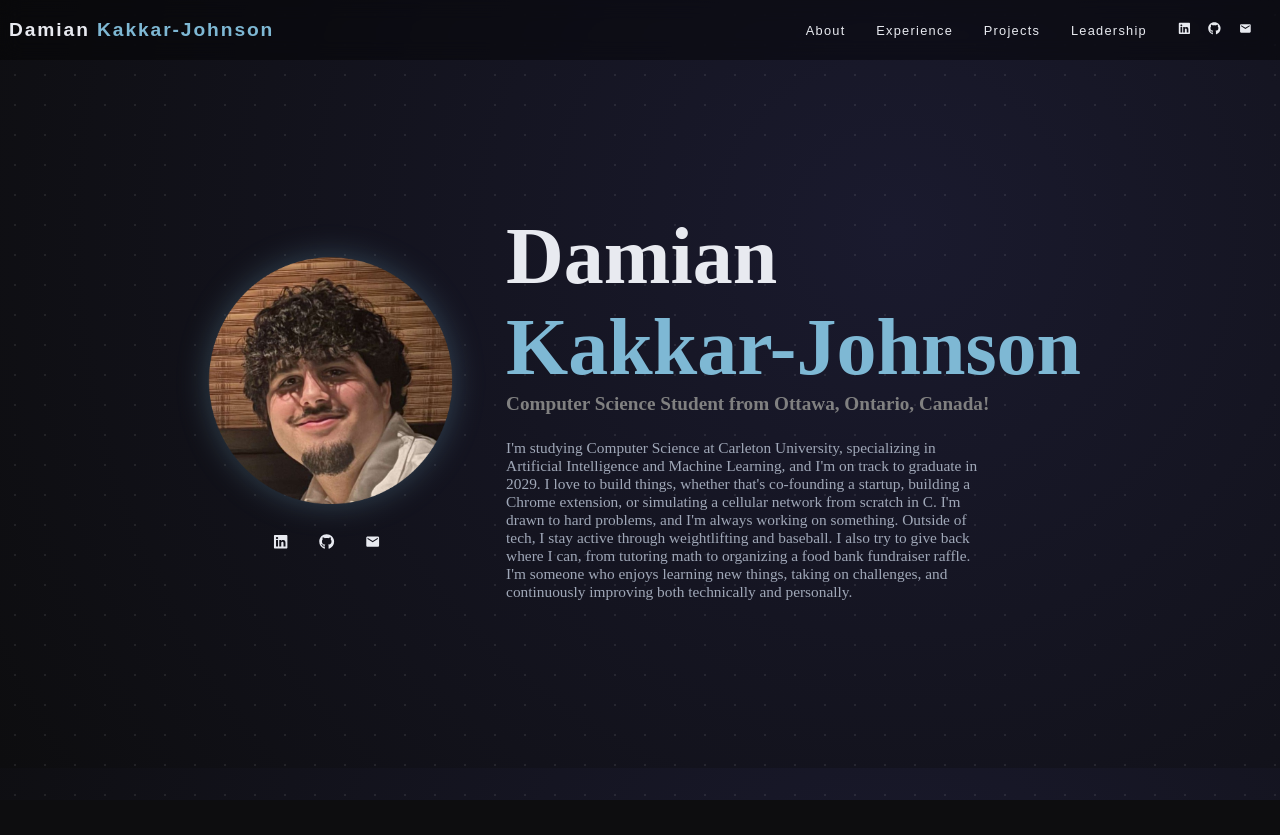
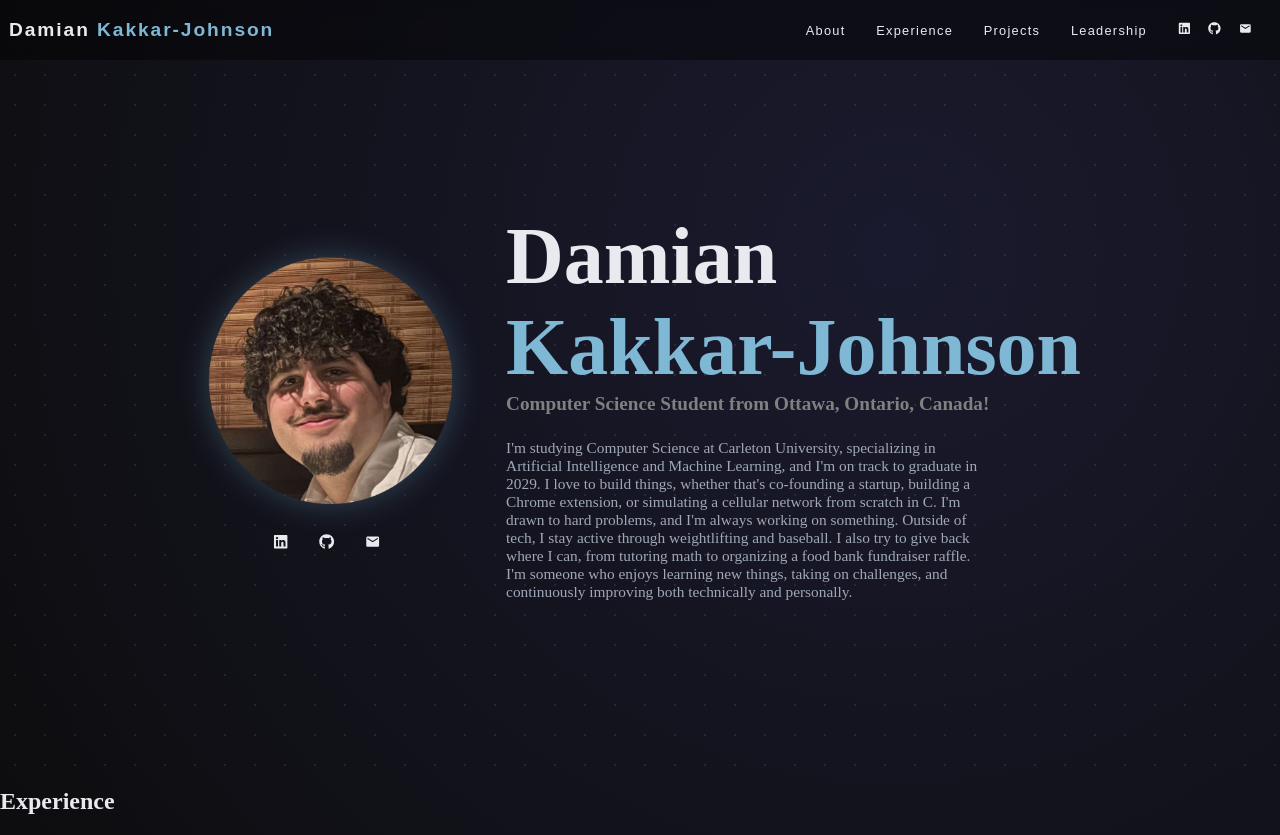
Before and after one commit to damiankakkarjohnson/website-portfolio, a React (Vite) app: page / in a window 1280 px wide. Before the commit the page ends 800 px from the top, so only its background shows below. Built offline with nearby package versions, Linux system fonts and the light colour scheme; a web font is replaced by a local one.

Commit message:
Experience Component Added  - New Experience.jsx file  - New Experience CSS section  - Tweaked background

```diff
--- a/src/App.jsx
+++ b/src/App.jsx
@@ -1,5 +1,6 @@
 import NavBar from './NavBar.jsx'
 import Intro from './Intro.jsx'
+import Experience from './Experience.jsx';
 
 function App() {
 
@@ -7,6 +8,7 @@ function App() {
     <>
       <NavBar/>
       <Intro/>
+      <Experience/>
     </>
   );
 }
--- /dev/null
+++ b/src/Experience.jsx
@@ -0,0 +1,11 @@
+
+function Experience() {
+
+    return(
+        <div id="experience">
+            <h2>Experience</h2>
+        </div>
+    );
+}
+
+export default Experience
--- a/src/css/index.css
+++ b/src/css/index.css
@@ -15,10 +15,7 @@
 body {
   margin: 0;
   background-color: #0d0d0f;
-  background-image:
-    radial-gradient(rgba(255,255,255,0.08) 1px, transparent 1px),
-    radial-gradient(circle at 70% 30%, #1a1a2e, #0d0d0f);
-  background-size: 30px 30px, cover;
+  background-image: radial-gradient(circle at 70% 30%, #1a1a2e, #0d0d0f);
 }
 
 /*-----------------------------------------------------------------------------------------------------*/
@@ -140,6 +137,8 @@ body {
   padding: 5vw 8vw;
   gap: 4vw;
   min-height: calc(80vh - var(--navbar-height));
+  background-image: radial-gradient(rgba(255,255,255,0.08) 1px, transparent 1px);
+  background-size: 30px 30px, cover;
 }
 
 #introText {
@@ -225,3 +224,13 @@ body {
 }
 
 /*-----------------------------------------------------------------------------------------------------*/
+
+
+
+/*----------------------------------------- Experience Styles -----------------------------------------*/
+
+#experience {
+  color: #e8eaf0;
+}
+
+/*-----------------------------------------------------------------------------------------------------*/
```
